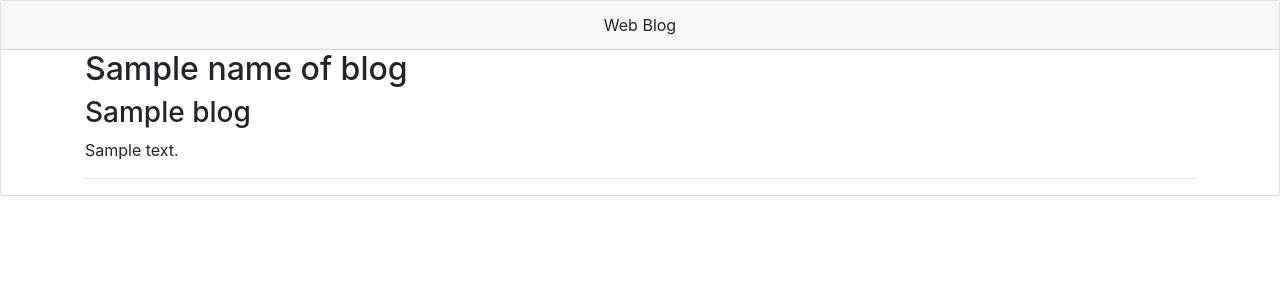
After one commit to mishrasunny174/WebBlog, a Flask app: template src/templates/user_blogs.html in a window 1280 px wide. The commit adds this page. Shown: the top 300 px of the page. Run offline with Flask 2, Linux system fonts and the light colour scheme; the template is opened without the code that fills it: most values are stand-ins (such as "Sample title", 1, 10 or a date in 2020); some libraries are stand-ins or nearby versions.

Commit message:
added user blogs front end page and user posts front end page

```diff
--- a/src/app.py
+++ b/src/app.py
@@ -1,4 +1,6 @@
 from flask import Flask, render_template, request, session
+
+from src.models.blog import Blog
 from src.models.user import User
 from src.database.database import Database
 
@@ -12,13 +14,22 @@ def initialize():
     Database.initialize()
 
 
+@app.route('/')
+def home():
+    if session['email'] is not None:
+        user = User.get_user_by_email(session['email'])
+        return render_template("profile.html", name=user.name)
+    else:
+        return render_template("index.html")
+
+
 @app.route('/login')
-def start_method():
+def login():
     return render_template("login.html")
 
 
 @app.route('/register')
-def start_method():
+def register():
     return render_template("register.html")
 
 
@@ -29,7 +40,8 @@ def login_user():
 
     if User.login_valid(email=email, password=password):
         User.login(user_email=email)
-        return render_template('profile.html', email=session['email'])
+        user = User.get_user_by_email(session['email'])
+        return render_template('profile.html', name=user.name)
     else:
         session['email'] = None
         return 'ERROR: User Does not exist!'
@@ -39,8 +51,28 @@ def login_user():
 def register_user():
     email = request.form['email']
     password = request.form['password']
-    User.register(email=email, password=password)
-    return render_template('profile.html', email=session['email'])
+    name = request.form['name']
+    User.register(name=name, email=email, password=password)
+    user = User.get_user_by_email(session['email'])
+    return render_template('profile.html', name=user.name)
+
+
+@app.route('/blogs/<string:user_id>')
+@app.route('/blogs/')
+def list_blog(user_id=None):
+    if user_id is not None:
+        user = User.get_user_by_id(user_id)
+    else:
+        user = User.get_user_by_email(session['email'])
+    blogs = user.get_blogs()
+    return render_template('user_blogs.html', blogs=blogs, name=user.name)
+
+
+@app.route('/posts/<string:blog_id>')
+def list_post(blog_id):
+    blog = Blog.from_mongo(blog_id)
+    posts = blog.get_all_posts()
+    return render_template('user_posts.html', posts=posts, name_of_blog=blog.title)
 
 
 if __name__ == '__main__':
--- a/src/models/user.py
+++ b/src/models/user.py
@@ -36,11 +36,11 @@ class User(object):
         return False  # return false if user doesn't exist with passed email
 
     @classmethod
-    def register(cls, email, password):
+    def register(cls, name, email, password):
         user = cls.get_user_by_email(email)
         if user is None:
             # user doesn't exist we can create a new user with this email
-            new_user = cls(email=email, password=password)
+            new_user = cls(name=name, email=email, password=password)
             new_user.save_to_mongo()
             session['email'] = email
             return True
--- a/src/static/css/main.css
+++ b/src/static/css/main.css
@@ -1,4 +1,15 @@
 #login_form {
     margin-top: 25px
+}
 
+.register-form{
+    max-width: 700px
 }
+
+.header{
+    text-align: center
+}
+
+.center-horizontal{
+    horizontal-align: center
+}
--- a/src/templates/base.html
+++ b/src/templates/base.html
@@ -3,11 +3,25 @@
 <head>
     <meta charset="UTF-8">
     <title>Blog</title>
+    <link rel="stylesheet" href="https://stackpath.bootstrapcdn.com/bootstrap/4.1.1/css/bootstrap.min.css"
+          integrity="sha384-WskhaSGFgHYWDcbwN70/dfYBj47jz9qbsMId/iRN3ewGhXQFZCSftd1LZCfmhktB" crossorigin="anonymous">
     <link rel="stylesheet" href="{{ url_for('static', filename='css/main.css') }}"/>
+
+    <script src="https://code.jquery.com/jquery-3.3.1.slim.min.js"
+            integrity="sha384-q8i/X+965DzO0rT7abK41JStQIAqVgRVzpbzo5smXKp4YfRvH+8abtTE1Pi6jizo"
+            crossorigin="anonymous"></script>
+    <script src="https://cdnjs.cloudflare.com/ajax/libs/popper.js/1.14.3/umd/popper.min.js"
+            integrity="sha384-ZMP7rVo3mIykV+2+9J3UJ46jBk0WLaUAdn689aCwoqbBJiSnjAK/l8WvCWPIPm49"
+            crossorigin="anonymous"></script>
+    <script src="https://stackpath.bootstrapcdn.com/bootstrap/4.1.1/js/bootstrap.min.js"
+            integrity="sha384-smHYKdLADwkXOn1EmN1qk/HfnUcbVRZyYmZ4qpPea6sjB/pTJ0euyQp0Mk8ck+5T"
+            crossorigin="anonymous"></script>
 </head>
 <body>
-{% block content %}
-
-{% endblock %}
+<div class="card">
+    <div class="card-header header">Web Blog</div>
+    {% block content %}
+    {% endblock %}
+</div>
 </body>
 </html>
--- a/src/templates/profile.html
+++ b/src/templates/profile.html
@@ -1,4 +1,4 @@
 {% extends "base.html" %}
 {% block content %}
-    <h1>Hello, {{email}}</h1>
+    <h1>Hello, {{ name }}</h1>
 {% endblock %}
--- /dev/null
+++ b/src/templates/user_blogs.html
@@ -0,0 +1,11 @@
+{% extends "base.html" %}
+{% block content %}
+<div class="container">
+    <h2>{{ name_of_blog }}</h2>
+    {% for blog in blogs %}
+    <h3>{{ blog.title }}</h3>
+    <p>{{ blog.description }}</p>
+    <hr>
+    {% endfor %}
+</div>
+{% endblock %}
```
Also changed, not shown: src/templates/login.html (+14 -4 lines), src/templates/register.html (+19 -1 lines), src/templates/user_posts.html (added, +11 -0 lines).
